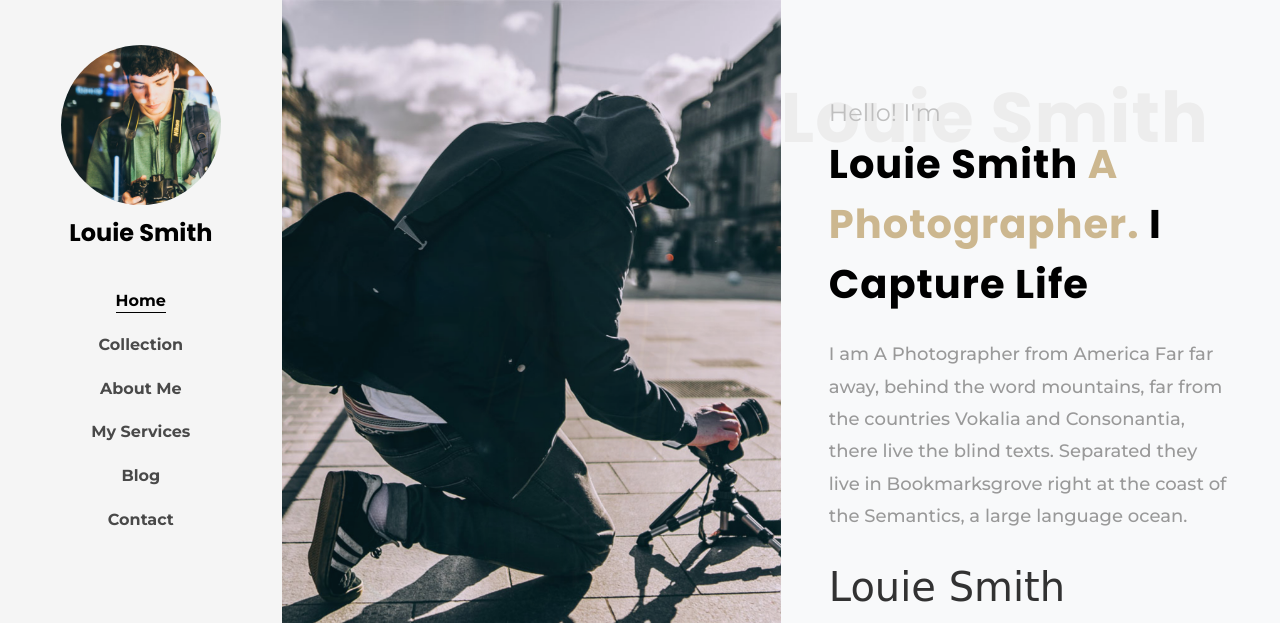
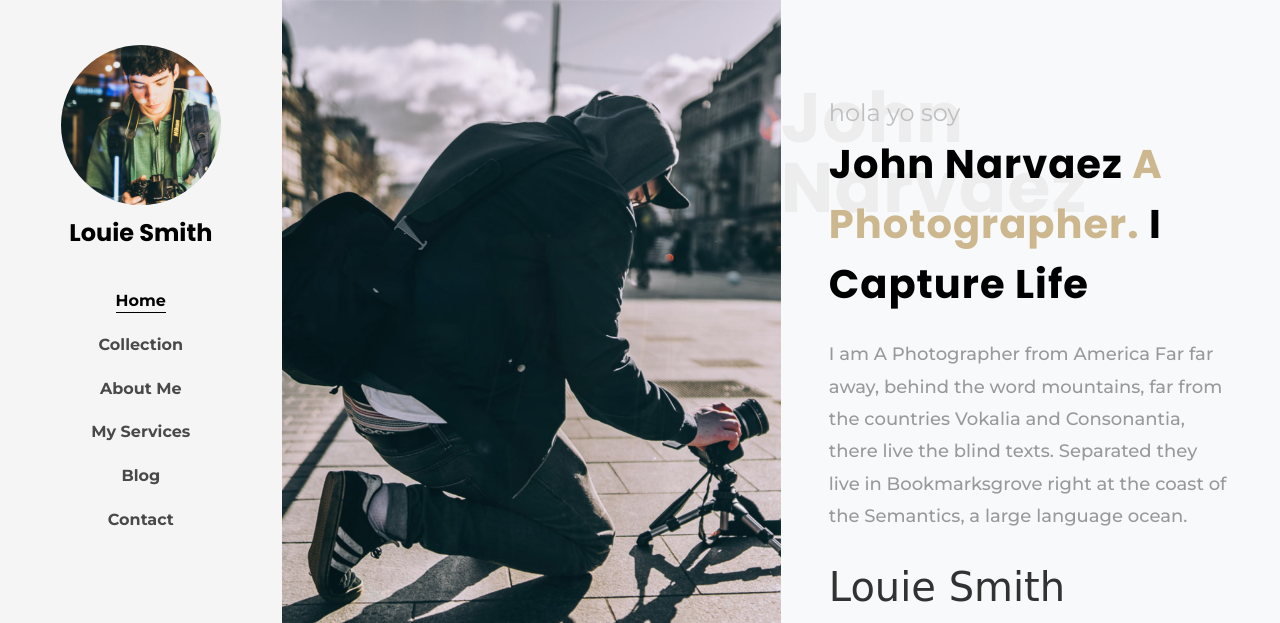
Before and after one commit to JohnNarva/plantillaWed, a plain HTML site: page index.html in a window 1280 px wide. Shown: the top 623 px of the page. Drawn offline with Linux system fonts and the light colour scheme; some packages are replaced by stand-ins of ours; no server answers; files whose address does not match are found by name; a web font is replaced by a local one.

Commit message:
cambiar nombre

```diff
--- a/index.html
+++ b/index.html
@@ -73,9 +73,9 @@
 						</div>
 						<div class="author-info text p-3 p-md-5">
 							<div class="desc">
-								<span class="subheading">Hello! I'm</span>
-								<h1 class="big-letter">Louie Smith</h1>
-								<h1 class="mb-4"><span>Louie Smith</span> A Photographer. <span>I Capture Life</span></h1>
+								<span class="subheading">hola yo soy</span>
+								<h1 class="big-letter">John Narvaez</h1>
+								<h1 class="mb-4"><span>John Narvaez</span> A Photographer. <span>I Capture Life</span></h1>
 								<p class="mb-4">I am A Photographer from America Far far away, behind the word mountains, far from the countries Vokalia and Consonantia, there live the blind texts. Separated they live in Bookmarksgrove right at the coast of the Semantics, a large language ocean.</p>
 								<h3 class="signature h1">Louie Smith</h3>
 								<ul class="ftco-social mt-3">
```
